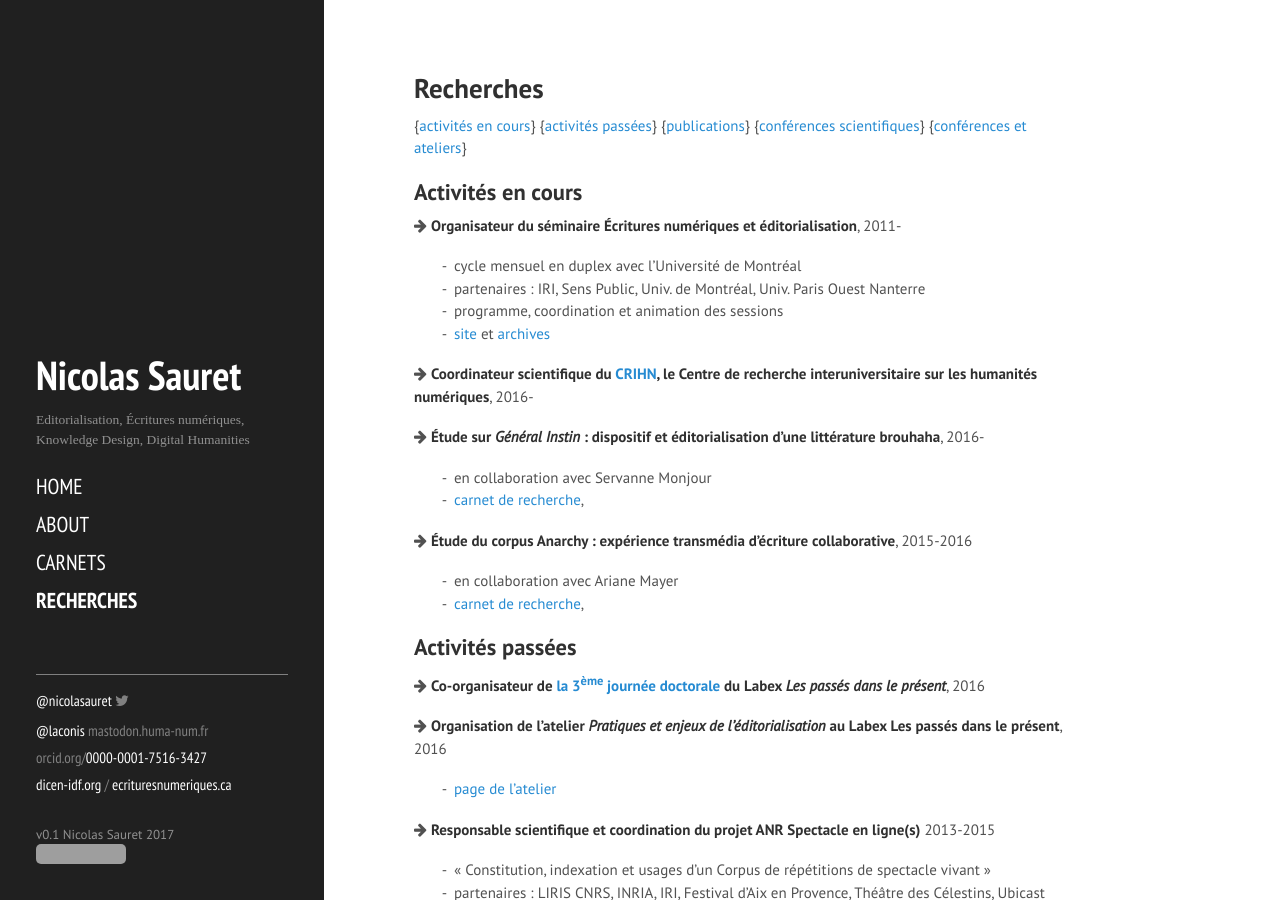
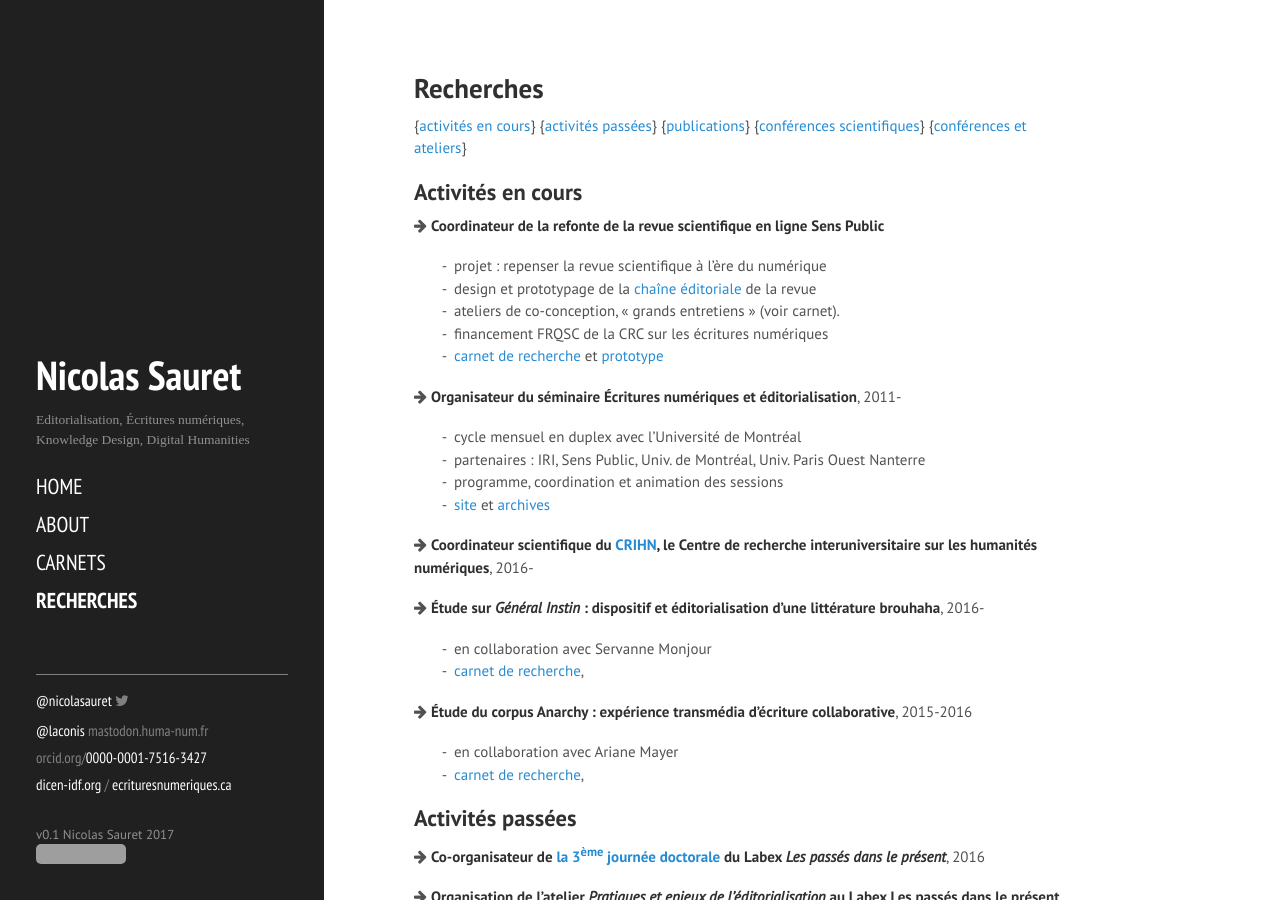
Before and after one commit to lakonis/lakonis.github.io, a Jekyll site: the page built from recherches.md, in a window 1280 px wide and 900 px high. Built offline with Jekyll 4.4.1, drawn with Linux system fonts in a browser that asks for light colours; nearby versions of some CDN libraries; grey boxes are pictures that could not be loaded.

Commit message:
add project sp

```diff
--- a/recherches.md
+++ b/recherches.md
@@ -6,6 +6,14 @@ title: Recherches
 {[activités en cours]({{ page.url }}#activits-en-cours)} {[activités passées]({{ page.url }}#activits-passes)} {[publications]({{ page.url }}#publications)}  {[conférences scientifiques]({{ page.url }}#confrences-scientifiques)} {[conférences et ateliers]({{ page.url }}#confrences-et-ateliers)}
 
 ## Activités en cours
+
+<i class="fa fa-arrow-right"></i> **Coordinateur de la refonte de la revue scientifique en ligne Sens Public**
+
+- projet : repenser la revue scientifique à l’ère du numérique
+- design et prototypage de la [chaîne éditoriale](https://github.com/EcrituresNumeriques/chaineEditorialSP) de la revue
+- ateliers de co-conception, « grands entretiens » (voir carnet).
+- financement FRQSC de la CRC sur les écritures numériques
+- [carnet de recherche](http://nicolassauret.net/carnets/) et [prototype](https://github.com/EcrituresNumeriques/sensPublicApp/)
 
 <i class="fa fa-arrow-right"></i> **Organisateur du séminaire Écritures numériques et éditorialisation**, 2011-
 
```
